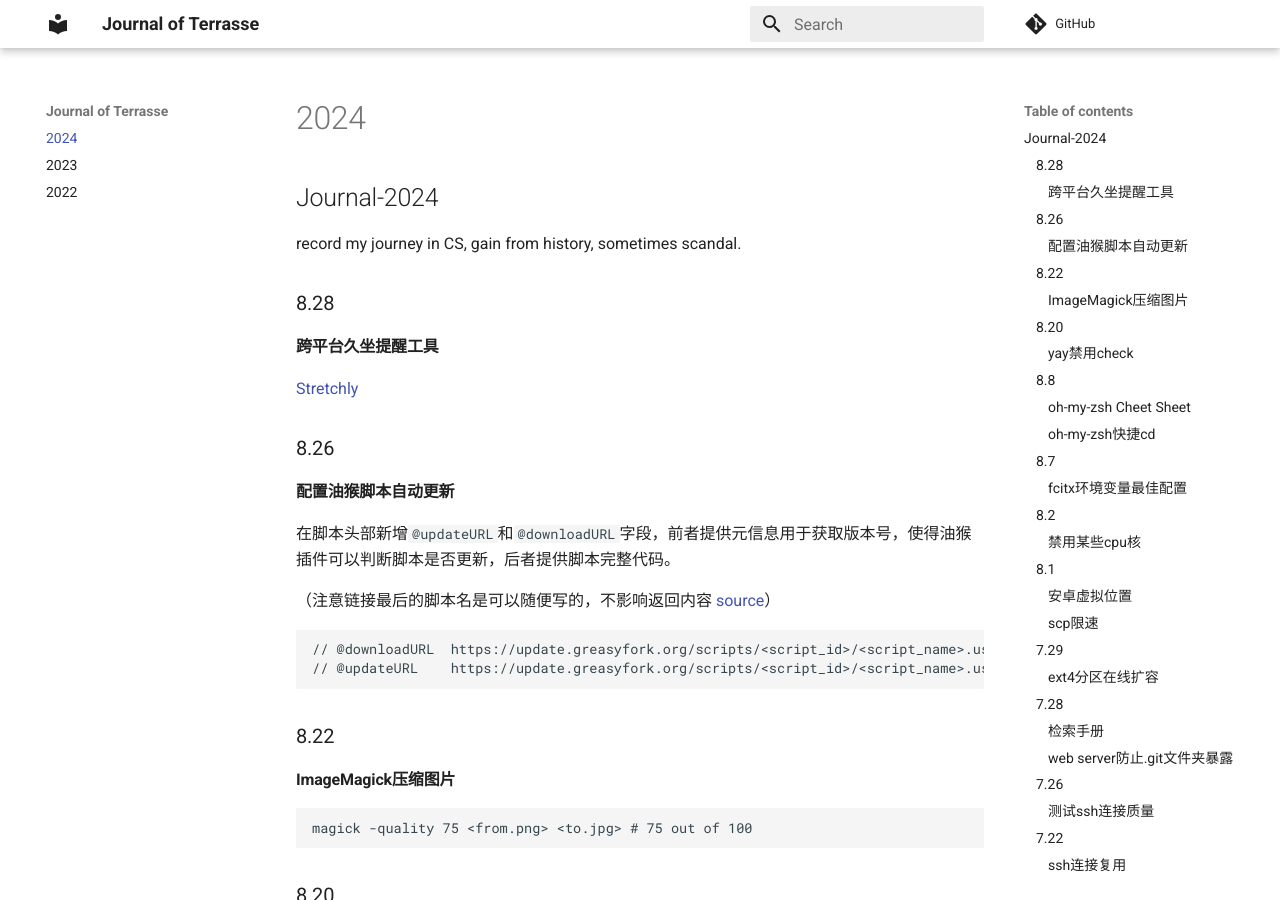
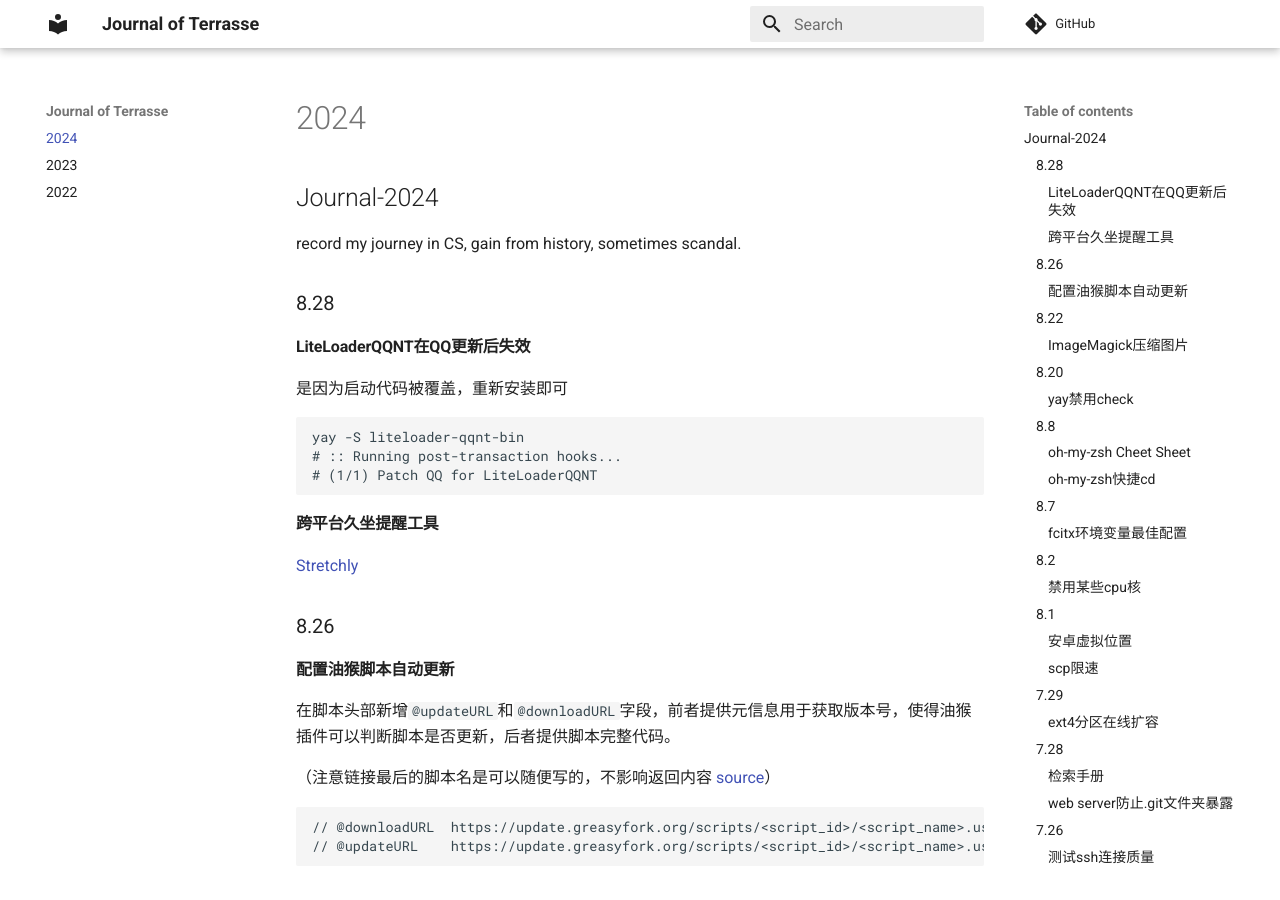
Before and after one commit to Jerry-Terrasse/journal, an MkDocs documentation site: the page built from docs/2024.md, in a window 1280 px wide and 900 px high. Built offline with MkDocs 1.6.1 and Material for MkDocs 9.7.7, drawn with Linux system fonts in a browser that asks for light colours; comment, search, counter and statistics services are not loaded.

Commit message:
update (Wed Aug 28 01:35:54 PM CST 2024)

````diff
--- a/docs/2024.md
+++ b/docs/2024.md
@@ -3,6 +3,16 @@
 record my journey in CS, gain from history, sometimes scandal.
 
 ### 8.28
+
+#### LiteLoaderQQNT在QQ更新后失效
+
+是因为启动代码被覆盖，重新安装即可
+
+```shell
+yay -S liteloader-qqnt-bin
+# :: Running post-transaction hooks...
+# (1/1) Patch QQ for LiteLoaderQQNT
+```
 
 #### 跨平台久坐提醒工具
 
````
